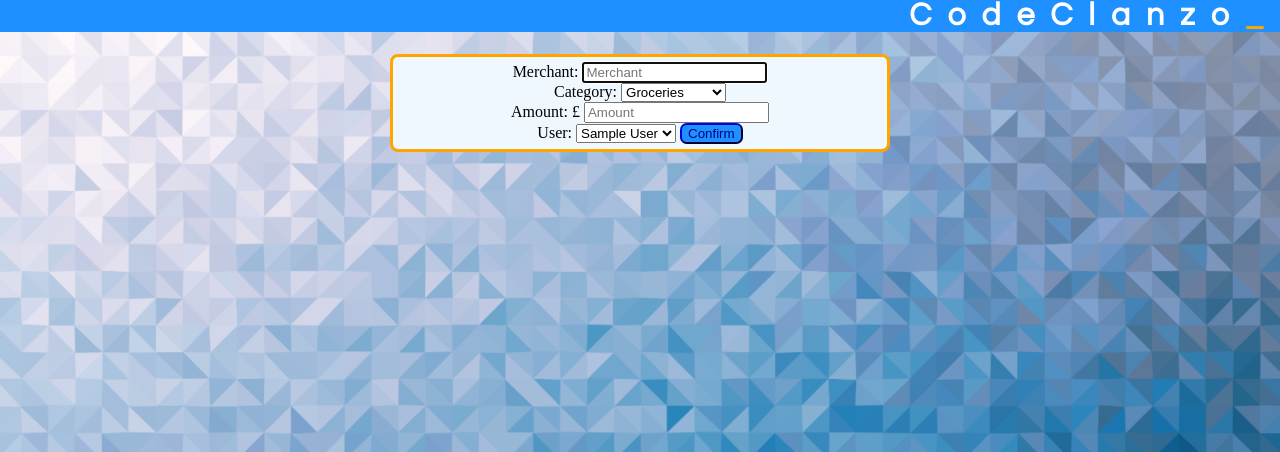
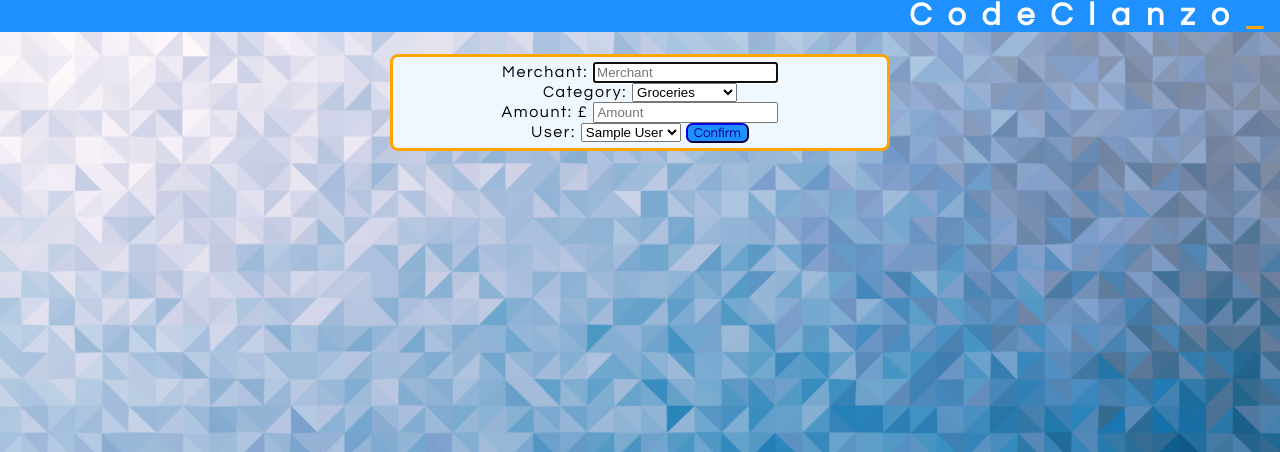
Before and after one commit to Jarnbjorn92/CodeClanzo_, a Flask app: page /transactions/new in a window 1280 px wide. Shown: the part 22-474 px from the top of the page. Run offline with Flask 2, Linux system fonts and the light colour scheme; a database or web service that is not in the repository returns one stand-in record (values such as "Sample title"); some libraries are stand-ins or nearby versions.

Commit message:
Fixed capitalisation issues

```diff
--- a/static/style.css
+++ b/static/style.css
@@ -3,6 +3,8 @@ body {
     background-size: cover;
     background-repeat: no-repeat;
     margin: 0%;
+    font-family: "Questrial";
+    letter-spacing: 0.1em;
 }
 
 header {
@@ -90,6 +92,7 @@ input {
     border-color: darkblue;
     color: darkblue;
     border-radius: 0.5em;
+    font-family: "Questrial";
 }
 
 .delete-button:hover {
@@ -101,6 +104,7 @@ input {
     border-color: darkblue;
     color: darkblue;
     border-radius: 0.5em;
+    font-family: "Questrial";
 }
 
 .create-button:hover {
@@ -112,6 +116,7 @@ input {
     border-color: darkblue;
     color: darkblue;
     border-radius: 0.5em;
+    font-family: "Questrial";
 }
 
 .edit-button:hover {
@@ -123,6 +128,7 @@ input {
     border-color: darkblue;
     color: darkblue;
     border-radius: 0.5em;
+    font-family: "Questrial";
 }
 
 .submit:hover {
--- a/templates/transactions/index.html
+++ b/templates/transactions/index.html
@@ -6,7 +6,7 @@
 <div class="transaction-list">
     <div class="transaction">
         <div class="content">
-            <h3>Merchant: {{transaction.merchant}}</h3>
+            <h3 style="text-transform: capitalize;">Merchant: {{transaction.merchant}}</h3>
             <div class="category">
                 Category: {{transaction.category}}
                 <div>
--- a/templates/transactions/new.html
+++ b/templates/transactions/new.html
@@ -9,14 +9,14 @@
     </div>
     <div>
         <label for="category">Category:</label>
-        <select id="category" name="category">
-            <option value="groceries">Groceries</option>
-            <option value="bills">Bills</option>
-            <option value="eating-out">Eating Out</option>
-            <option value="entertainment">Entertainment</option>
-            <option value="shopping">Shopping</option>
-            <option value="holidays">Holidays</option>
-            <option value="expenses">Expenses</option>
+        <select id="category" name="category" style="text-transform: capitalize;">
+            <option value="Groceries">Groceries</option>
+            <option value="Bills">Bills</option>
+            <option value="Eating-out">Eating Out</option>
+            <option value="Entertainment">Entertainment</option>
+            <option value="Shopping">Shopping</option>
+            <option value="Holidays">Holidays</option>
+            <option value="Expenses">Expenses</option>
         </select>
     </div>
     <div>
```
